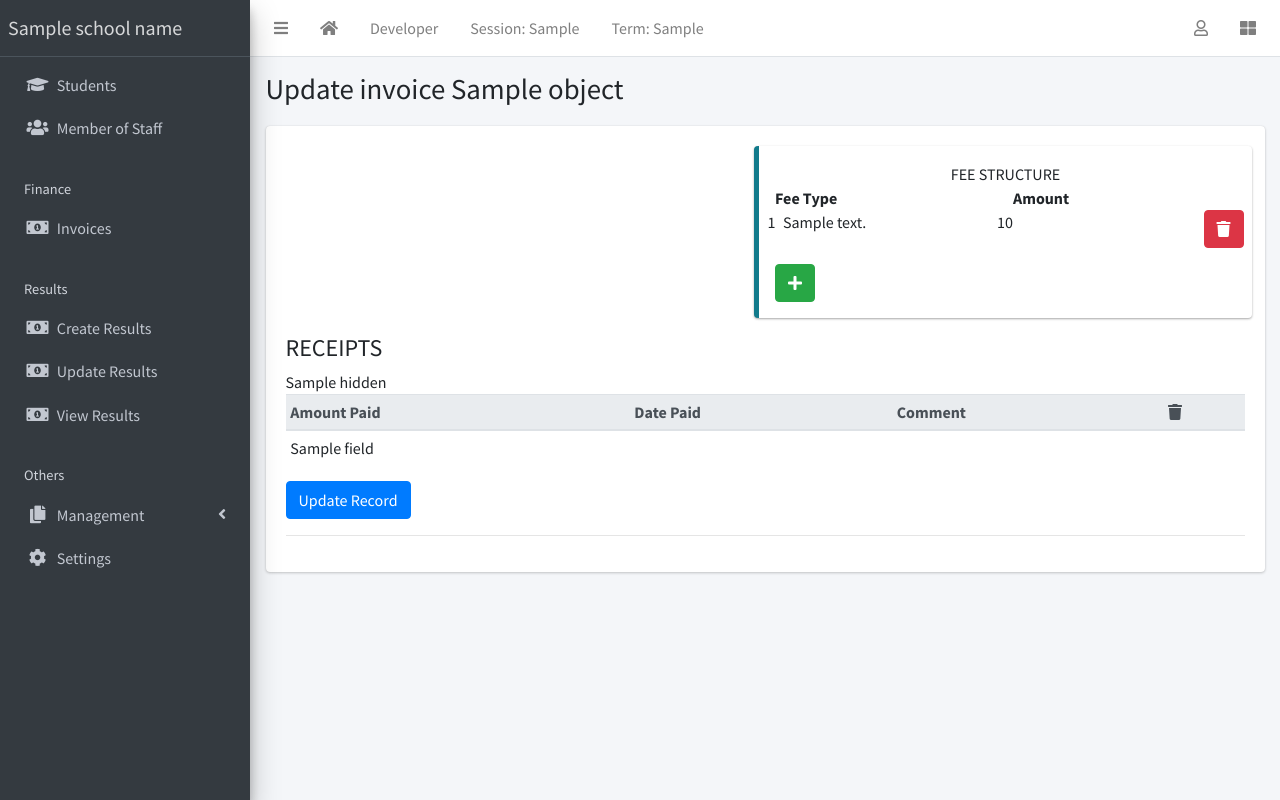
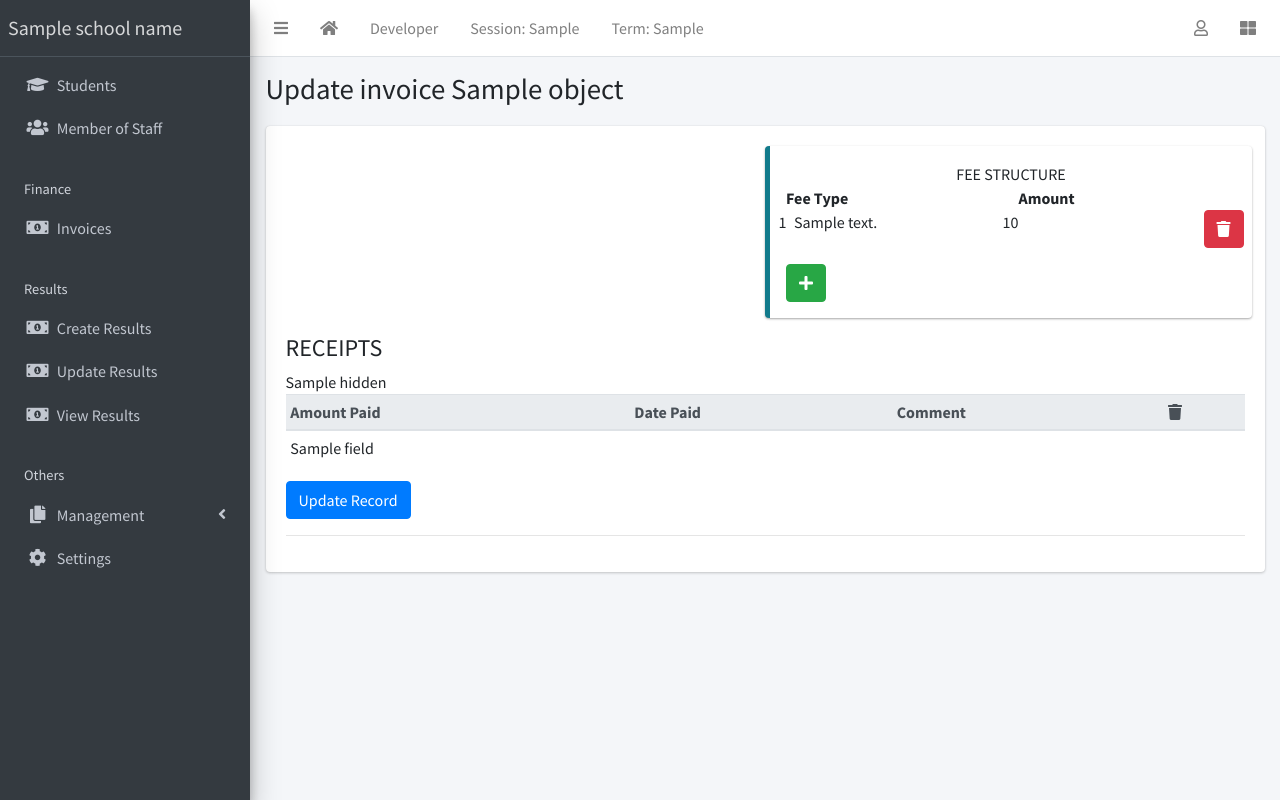
Before and after one commit to nahuelespigares139/django-school-system, a Django app: template finance/templates/finance/invoice_form.html in a window 1280 px wide. Run offline with Django 3.2, Linux system fonts and the light colour scheme; the template is opened without the code that fills it: most values are stand-ins (such as "Sample title", 1, 10 or a date in 2020); some libraries are stand-ins or nearby versions.

Commit message:
update templates

```diff
--- a/finance/templates/finance/invoice_form.html
+++ b/finance/templates/finance/invoice_form.html
@@ -19,7 +19,7 @@ Add new invoice
   {% csrf_token %}
 
   <div class="row">
-    <div class="col">
+    <div class="col-sm-6">
       {% for field in form %}
       <div class="form-group row">
         <label class="col col-form-label" for="{{ field.auto_id }}">
@@ -37,7 +37,7 @@ Add new invoice
       </div>
       {% endfor %}
     </div>
-    <div class="col callout callout-info">
+    <div class="col-sm-6 callout callout-info">
       {{ items.management_form }}
       <div class="text-center">FEE STRUCTURE</div>
       <div class="row">
--- a/finance/templates/finance/invoice_list.html
+++ b/finance/templates/finance/invoice_list.html
@@ -11,6 +11,7 @@
 {% endblock breadcrumb %}
 
 {% block content %}
+  <div class="table-responsive">
     <table id="invoicetable" class="table table-bordered table-hover">
       <thead class="thead-light">
         <tr>
@@ -41,6 +42,7 @@
 
       </tbody>
     </table>
+  </div>
 {% endblock content %}
 
 
--- a/students/templates/students/student_list.html
+++ b/students/templates/students/student_list.html
@@ -10,6 +10,7 @@
 {% endblock breadcrumb %}
 
 {% block content %}
+  <div class="table-responsive">
     <table id="studenttable" class="table table-bordered table-hover" data-page-length='100'>
       <thead class="thead-light">
         <tr>
@@ -38,6 +39,7 @@
 
       </tbody>
     </table>
+  </div>
 {% endblock content %}
 
 
```
Lines whose indentation alone changed are shown as unchanged.
